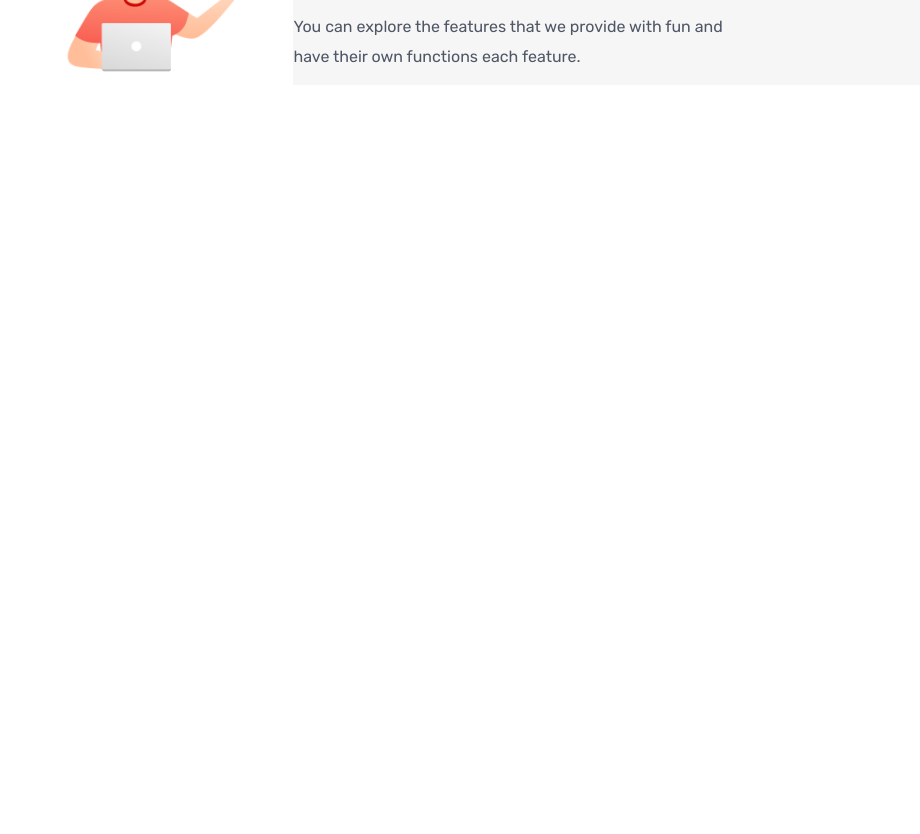
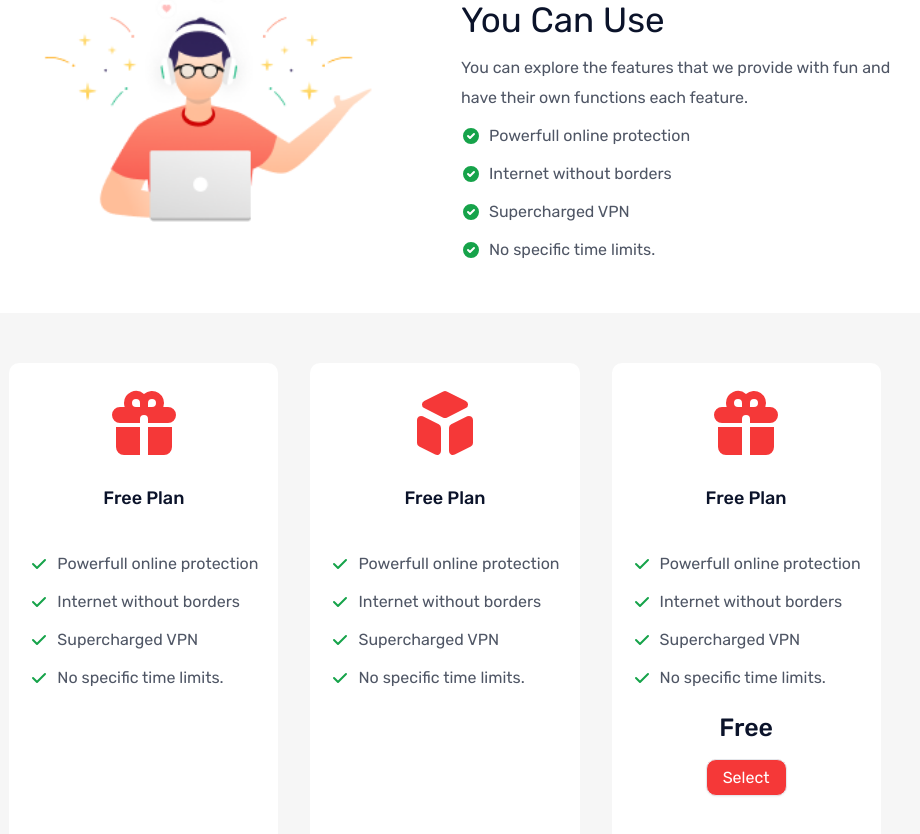
Before and after one commit to jsonwamuyu/LaslesVPN_app, a Next.js app: page / in a window 1280 px wide. Shown: the part 980-1814 px from the top of the page, without its empty margins (195-1115 px from the left). Before the commit the page ends 1065 px from the top, so only its background shows below. Built offline with nearby package versions, Linux system fonts and the light colour scheme.

Commit message:
Added plan section

```diff
--- a/app/conponents/Burnner.tsx
+++ b/app/conponents/Burnner.tsx
@@ -4,28 +4,28 @@ import {HiUser,HiLocationMarker, HiServer} from "react-icons/hi"
 const Burnner = () =>{
     return(
         <section className="flex  w-full  my-10 px-[1rem] sm:px-[3rem] md:px-[6rem] lg:px-[12rem]">
-            <div className="flex flex-col sm:flex-row items-center space-y-8 sm:space-y-0
-              shadow-lg w-full py-[3rem] bg-white rounded-[10px] h-full border">
+            <div className="flex flex-col sm:flex-row items-center justify-center space-y-8 sm:space-y-0
+              shadow-lg w-full py-[3rem] bg-white rounded-[10px] h-full">
 
-                <div className="flex items-center justify-center space-x-[36px] h-full w-full sm:w-1/2">
+                <div className="flex space-x-[36px] h-full w-full sm:w-1/2 items-center justify-center">
                     <div className="rounded-full h-[55px] w-[55px] bg-[#FFECEC] flex items-center justify-center">
                         <HiUser className="h-[1.5rem] w-[20px] text-[#F53838]"/>
                     </div>
                     <div className="flex flex-col">
                         <h3 className="text-[25px] leading-[30px] font-bold">90+</h3>
-                        <h4 className="text-[20px] font-normal leading-[30px]">Users</h4>
+                        <h4 className="text-[20px] font-normal leading-[30px]">Users <span className="text-white">bldd</span></h4>
                     </div>
                 </div>
-                <div className="flex items-center justify-center space-x-[36px] border-x-2 h-full w-full sm:w-1/2">
+                <div className="flex space-x-[36px] sm:border-x-2 h-full w-full sm:w-1/2 items-center justify-center">
                     <div className="rounded-full h-[55px] w-[55px] bg-[#FFECEC] flex items-center justify-center">
                         <HiLocationMarker className="h-[1.5rem] w-[20px] text-[#F53838]"/>
                     </div>
                     <div className="flex flex-col">
-                        <h3 className="text-[25px] leading-[30px] font-bold">90+</h3>
+                        <h3 className="text-[25px] leading-[30px] font-bold">30+</h3>
                         <h4 className="text-[20px] font-normal leading-[30px]">Locations</h4>
                     </div>
                 </div>
-                <div className="flex items-center justify-center space-x-[36px] w-full h-full sm:w-1/2">
+                <div className="flex  space-x-[36px] w-full h-full sm:w-1/2 items-center justify-center">
                     <div className="rounded-full h-[55px] w-[55px] bg-[#FFECEC] flex items-center justify-center">
                         <HiServer className="h-[1.5rem] w-[20px] text-[#F53838]"/>
                     </div>
--- a/app/conponents/Features.tsx
+++ b/app/conponents/Features.tsx
@@ -1,17 +1,34 @@
 import React from 'react'
+import {HiCheckCircle} from 'react-icons/hi'
 
 const Features = () => {
   return (
-    <section className='w-full bg-[#f6f6f6] flex flex-col sm:flex-row px-[1rem] sm:px-[3rem]
-    md:px-[6rem] lg:px-[12rem] items-center justify-center '>
-        <div className='flex'>
-            <img src="/sec.PNG" alt="" />
+    <section className='w-full bg-white flex flex-col sm:flex-row px-[1rem] sm:px-[3rem] sm:space-x-8
+    md:px-[6rem] lg:px-[12rem] items-center justify-center py-[3rem] '>
+        <div className='flex w-full sm:w-1/2'>
+            <img src="/sec.PNG" alt="" className='w-full object-contain' />
         </div>
-        <div>
+        <div className='w-full sm:w-1/2 flex-col space-y-2'>
             <h2 className='font-normal text-[35px] leading-[50px]'>We Provide Many Features You Can Use</h2>
             <p className='sm:max-w-[450px]'>
                 You can explore the features that we provide with fun and have their own functions each feature.
             </p>
+            <div className=' flex items-center justify-start space-x-2'>
+                <HiCheckCircle className='h-5 w-5 text-green-600' />
+                <p>Powerfull online protection</p>
+            </div>
+            <div className=' flex items-center justify-start space-x-2'>
+                <HiCheckCircle className='h-5 w-5 text-green-600' />
+                <p>Internet without borders</p>
+            </div>
+            <div className=' flex items-center justify-start space-x-2'>
+                <HiCheckCircle className='h-5 w-5 text-green-600' />
+                <p>Supercharged VPN</p>
+            </div>
+            <div className=' flex items-center justify-start space-x-2'>
+                <HiCheckCircle className='h-5 w-5 text-green-600' />
+                <p>No specific time limits.</p>
+            </div>
         </div>
     </section>
   )
--- /dev/null
+++ b/app/conponents/Plan.tsx
@@ -0,0 +1,83 @@
+import React from 'react'
+import {HiGift, HiCube,HiCheck} from 'react-icons/hi'
+
+const Plan = () => {
+  return (
+    <section className='bg-[#F6F6F6] w-full px-[1rem] sm:px-[3rem] justify-center
+        flex flex-col sm:flex-row space-y-8 sm:space-y-0 sm:space-x-8 md:px-[6rem] lg:px-[12rem] py-[50px]'>
+        <div className='bg-white flex flex-col p-5 space-y-5 items-center justify-canter rounded-[10px]'>
+        <HiGift className='h-20 w-20 text-[#F53838]'/>
+        <h4 className='font-medium text-[18px] leading-[30px]'>Free Plan</h4>
+        <div className='flex flex-col space-y-2 items-start justify-center pt-4'>
+            <div className=' flex items-center justify-start space-x-2'>
+                <HiCheck className='h-5 w-5 text-green-600' />
+                <p>Powerfull online protection</p>
+            </div>
+            <div className=' flex items-center justify-start space-x-2'>
+                <HiCheck className='h-5 w-5 text-green-600' />
+                <p>Internet without borders</p>
+            </div>
+            <div className=' flex items-center justify-start space-x-2'>
+                <HiCheck className='h-5 w-5 text-green-600' />
+                <p>Supercharged VPN</p>
+            </div>
+            <div className=' flex items-center justify-start space-x-2'>
+                <HiCheck className='h-5 w-5 text-green-600' />
+                <p>No specific time limits.</p>
+            </div>
+        </div>
+        </div>
+        <div className='bg-white flex flex-col p-5 space-y-5 items-center justify-canter rounded-[10px]'>
+            <HiCube className='h-20 w-20 text-[#F53838]'/>
+            <h4 className='font-medium text-[18px] leading-[30px]'>Free Plan</h4>
+            <div className='flex flex-col space-y-2 items-start justify-center pt-4'>
+                <div className=' flex items-center justify-start space-x-2'>
+                    <HiCheck className='h-5 w-5 text-green-600' />
+                    <p>Powerfull online protection</p>
+                </div>
+                <div className=' flex items-center justify-start space-x-2'>
+                    <HiCheck className='h-5 w-5 text-green-600' />
+                    <p>Internet without borders</p>
+                </div>
+                <div className=' flex items-center justify-start space-x-2'>
+                    <HiCheck className='h-5 w-5 text-green-600' />
+                    <p>Supercharged VPN</p>
+                </div>
+                <div className=' flex items-center justify-start space-x-2'>
+                    <HiCheck className='h-5 w-5 text-green-600' />
+                    <p>No specific time limits.</p>
+                </div>
+            </div>
+        </div>
+        <div className='bg-white flex flex-col p-5  pb-[10rem] space-y-5 items-center justify-between rounded-[10px]'>
+            <HiGift className='h-20 w-20 text-[#F53838]'/>
+            <h4 className='font-medium text-[18px] leading-[30px]'>Free Plan</h4>
+            <div className='flex flex-col space-y-2 items-start justify-center pt-4'>
+                <div className=' flex items-center justify-start space-x-2'>
+                    <HiCheck className='h-5 w-5 text-green-600' />
+                    <p>Powerfull online protection</p>
+                </div>
+                <div className=' flex items-center justify-start space-x-2'>
+                    <HiCheck className='h-5 w-5 text-green-600' />
+                    <p>Internet without borders</p>
+                </div>
+                <div className=' flex items-center justify-start space-x-2'>
+                    <HiCheck className='h-5 w-5 text-green-600' />
+                    <p>Supercharged VPN</p>
+                </div>
+                <div className=' flex items-center justify-start space-x-2'>
+                    <HiCheck className='h-5 w-5 text-green-600' />
+                    <p>No specific time limits.</p>
+                </div>
+            </div>
+            <div className="flex flex-col space-y-4 items-center justify-center mt-auto ">
+                <h3 className='font-medium text-[25px] leading-[30px]'>Free</h3>
+                <a href="" className="text-white bg-[#F53838] rounded-[10px] px-4 py-2 flex items-center justify-center
+                hover:text-[#F53838] border hover:border-[#F53838] hover:bg-transparent transition-all duration-300 shadow-sm">Select</a>
+            </div>
+        </div>
+    </section>
+  )
+}
+
+export default Plan;
--- a/app/page.tsx
+++ b/app/page.tsx
@@ -4,7 +4,8 @@ import styles from './page.module.css'
 import Navbar from './conponents/Navbar'
 import Hero from './conponents/Hero'
 import Burnner from './conponents/Burnner'
-import Features from './conponents/Features'
+import Features from './conponents/Features';
+import Plan from './conponents/Plan';
 
 const inter = Inter({ subsets: ['latin'] })
 
@@ -15,6 +16,7 @@ export default function Home() {
       <Hero />
       <Burnner />
       <Features />
+      <Plan />
     </>
   )
 }
```
